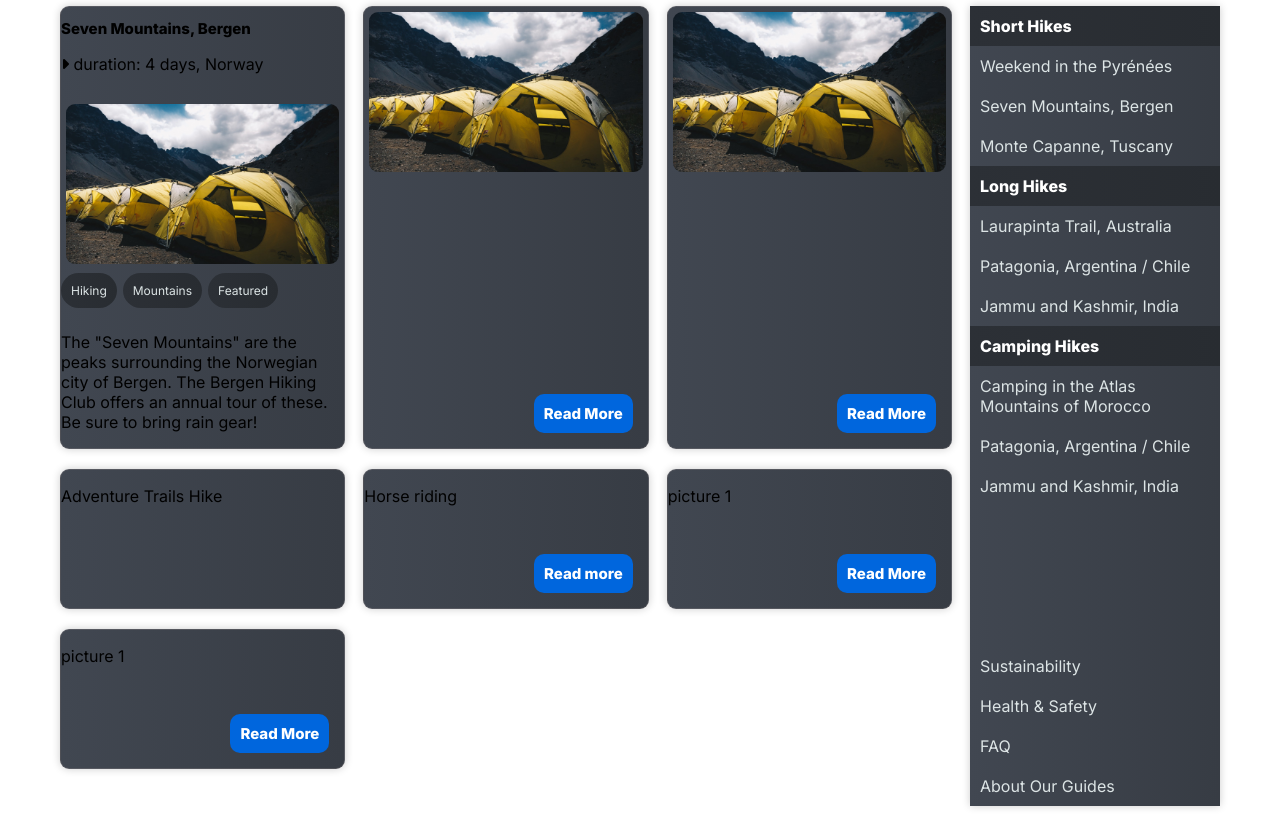
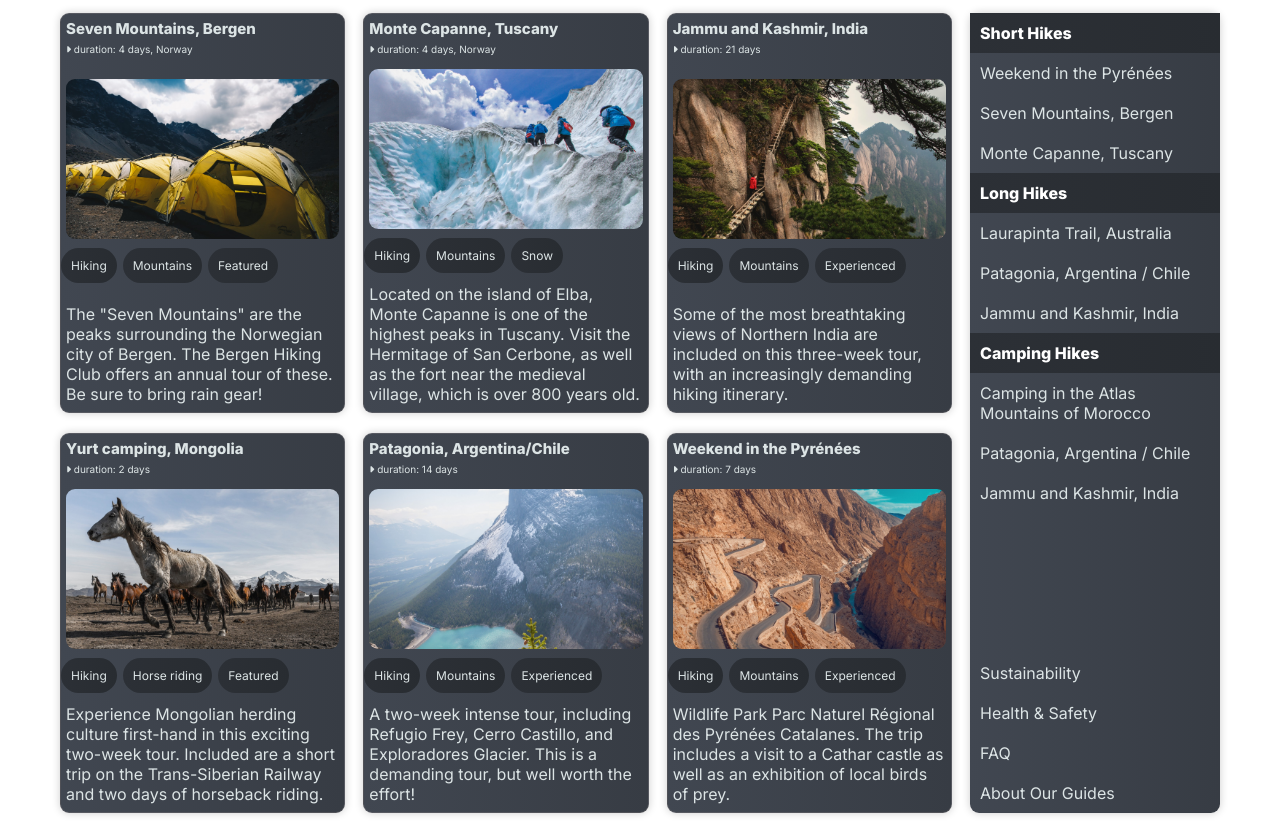
Before and after one commit to AudunTA/ATH, a plain HTML site: page hike.html in a window 1280 px wide. Shown: the part 81-914 px from the top of the page. Drawn offline with Linux system fonts and the light colour scheme.

Commit message:
fixed errors

```diff
--- a/css/hike.css
+++ b/css/hike.css
@@ -44,8 +44,23 @@ main {
   transform: scale(1.05);
 }
 .card h2 {
+  margin: 5px;
+  margin-block-start: 5px;
+  margin-block-end: 0em;
   font-size: 15px;
+  color: var(--almost-white);
 }
+.duration-text {
+  color: gray;
+  font-size: 10px;
+}
+.card p {
+  margin: 5px;
+  margin-block-start: 0.5em;
+  margin-block-end: 0.5em;
+  color: var(--almost-white);
+}
+
 .img-hikes {
   width: calc(100% - 10px);
   margin: 5px;
@@ -66,21 +81,14 @@ main {
   padding: 10px;
   border-radius: 19px;
 }
-.hike-cards-description p {
-}
 
 @media screen and (min-width: 600px) {
   .container-cards {
     grid-template-columns: 1fr 1fr;
-    grid-template-areas:
-      "card-one card-two"
-      "card-one card-four"
-      "card-six card-seven"
-      "card-five card-three";
   }
 }
 
-@media screen and (min-width: 900px) {
+@media screen and (min-width: 1080px) {
   .container-cards {
     grid-template-columns: 1fr 1fr 1fr;
   }
--- a/css/nav-header.css
+++ b/css/nav-header.css
@@ -32,7 +32,7 @@
   display: flex;
   align-items: center;
 }
-.nav-middle li {
+.nav-middle p {
   list-style-type: none;
   margin-left: 5px;
   margin-right: 5px;
--- a/css/nav-sidebar.css
+++ b/css/nav-sidebar.css
@@ -3,7 +3,7 @@
   margin: 20px;
   margin-left: 0px;
   background-image: var(--light-gradient);
-
+  border-radius: 9px;
   box-shadow: 0 0 8px 0 rgba(0, 0, 0, 0.2);
 
   display: flex;
--- a/hike.html
+++ b/hike.html
@@ -1,175 +1,230 @@
 <!DOCTYPE html>
 <html lang="en">
+
 <head>
   <meta charset="UTF-8" />
   <meta http-equiv="X-UA-Compatible" content="IE=edge" />
   <meta name="viewport" content="width=device-width, initial-scale=1.0" />
-    <link rel="stylesheet" href="/css/hike.css"/>
+  <link rel="stylesheet" href="/css/hike.css" />
   <script src="https://kit.fontawesome.com/5386c22845.js" crossorigin="anonymous"></script>
   <title>Hike - Adventure Trails Hike</title>
   <script defer src="/js/script.js"></script>
 
 </head>
+
 <body>
   <nav class="nav-header">
     <div class="nav-wrapper">
       <div class="nav-left">
-        <img src="/images/Logo.png" id="nav-header-logo">
+        <img src="/images/Logo.png" id="nav-header-logo" alt="Logo image for Adventure Hike Trails" />
       </div>
       <div class="nav-middle">
-        <li>Home</li>
-        <li>Hikes</li>
-        <li>Contact</li>
+        <p>Home</p>
+        <p>Hike</p>
+        <p>Contact</p>
       </div>
       <div class="nav-right">
         <i class="fa-solid fa-gear header-icon"></i>
         <i class="fa-solid fa-bell header-icon"></i>
         <i class="fa fa-bars header-icon" aria-hidden="true"></i>
       </div>
-        <nav class="menu-mobile" style="display:none;">
+      <nav class="menu-mobile" style="display: none">
         <div class="top-navigation">
-    <li class="subheader-sidebar">Short Hikes         <i class="fa fa-bars header-icon" aria-hidden="true"></i>
+          <ul>
+            <li class="subheader-sidebar">
+              Short Hikes
+              <i class="fa fa-bars header-icon" aria-hidden="true"></i>
             </li>
-        <ul>
             <li>Weekend in the Pyrénées</li>
             <li>Seven Mountains, Bergen</li>
             <li>Monte Capanne, Tuscany</li>
           </ul>
-
+          <ul>
             <li class="subheader-sidebar">Long Hikes</li>
-      <ul>
             <li>Laurapinta Trail, Australia</li>
             <li>Patagonia, Argentina / Chile</li>
             <li>Jammu and Kashmir, India</li>
           </ul>
+          <ul>
+            <li class="subheader-sidebar">Camping Hikes</li>
 
-    <li class="subheader-sidebar"> Camping Hikes</li>
-      <ul>
-        <li>Camping in the Atlas Mountains of Morocco
-        </li>
+            <li>Camping in the Atlas Mountains of Morocco</li>
             <li>Patagonia, Argentina / Chile</li>
             <li>Jammu and Kashmir, India</li>
           </ul>
-
+        </div>
+        <div class="bottom-navigation">
+          <ul>
+            <li>Sustainability</li>
+            <li>Health & Safety</li>
+            <li>FAQ</li>
+            <li>About Our Guides</li>
           </ul>
         </div>
-          <div class="bottom-navigation">
-            <li>
-              <li>
-                Sustainability
-              </li>
-              <li>
-                Health & Safety
-              </li>
-              <li>
-                FAQ
-              </li>
-              <li>
-                About Our Guides
-              </li>
-            </li>
+      </nav>
     </div>
-        </nav>
-
-      </div>
-
   </nav>
   <main>
     <div class="container-cards">
       <div class="card picture-one">
         <div class="hike-card-info">
           <h2>Seven Mountains, Bergen</h2>
-            <p><i class="fa-solid fa-caret-right"></i> duration: 4 days, Norway</p>
+          <p class="duration-text"><i class="fa-solid fa-caret-right"></i> duration: 4 days, Norway</p>
         </div>
         <div class="hike-card-layer-image">
-            <img src="/images/camping-tents.jpg" class="img-hikes">
+          <img src="/images/camping-tents.jpg" class="img-hikes" alt="">
           <div class="tags-container">
             <p>Hiking</p>
             <p>Mountains</p>
             <p>Featured</p>
           </div>
         </div>
-
         <div class="hike-cards-description">
           <p>The "Seven Mountains" are the peaks surrounding the Norwegian city of Bergen.
             The Bergen Hiking Club offers an annual tour of these. Be sure to bring rain gear!
           </p>
         </div>
-
       </div>
-        <div class="card picture-two">
-          <img src="/images/camping-tents.jpg" class="img-hikes">
-          <button id="btn_readMore" type="submit">Read More</button>
-        </div>
-        <div class="card picture-three">
-          <img src="/images/camping-tents.jpg" class="img-hikes">
-          <button id="btn_readMore" type="submit">Read More</button>
-        </div>
-        <div class="card picture-four">
-          <p>Adventure
-            Trails
-            Hike
-          </p>
-
-        </div>
-        <div class="card picture-five">
-            <p>Horse riding</p>
-            <button id="btn_readMore">Read more</button>
 
 
+      <div class="card picture-two">
+        <div class="hike-card-info">
+          <h2>Monte Capanne, Tuscany</h2>
+          <p class="duration-text"><i class="fa-solid fa-caret-right"></i> duration: 4 days, Norway</p>
         </div>
-        <div class="card picture-six">
-          <p>picture 1</p>
-          <button id="btn_readMore" type="submit">Read More</button>
+        <div class="hike-card-layer-image">
+          <img src="/images/ice-mountains.jpg" class="img-hikes" alt="Seven Mountains, Bergen Norway">
+          <div class="tags-container">
+            <p>Hiking</p>
+            <p>Mountains</p>
+            <p>Snow</p>
           </div>
-        <div class="card picture-seven">
-          <p>picture 1</p>
-          <button id="btn_readMore" type="submit">Read More</button>
         </div>
+        <div class="hike-cards-description">
+          <p>Located on the island of Elba, Monte Capanne is one of the highest peaks in Tuscany. Visit the Hermitage of
+            San Cerbone,
+            as well as the fort near the medieval village, which is over 800 years old.
+          </p>
+        </div>
+      </div>
+
+
+      <div class="card picture-one">
+        <div class="hike-card-info">
+          <h2>Jammu and Kashmir, India</h2>
+          <p class="duration-text"><i class="fa-solid fa-caret-right"></i> duration: 21 days</p>
+        </div>
+        <div class="hike-card-layer-image">
+          <img src="/images/india.jpg" class="img-hikes" alt="image of Jammu and Kashmir, India">
+          <div class="tags-container">
+            <p>Hiking</p>
+            <p>Mountains</p>
+            <p>Experienced</p>
+          </div>
+        </div>
+        <div class="hike-cards-description">
+          <p>Some of the most breathtaking views of Northern India are included on this three-week tour,
+            with an increasingly demanding hiking itinerary.
+          </p>
+        </div>
+      </div>
+
+
+      <div class="card picture-two">
+        <div class="hike-card-info">
+          <h2>Yurt camping, Mongolia</h2>
+          <p class="duration-text"><i class="fa-solid fa-caret-right"></i> duration: 2 days</p>
+        </div>
+        <div class="hike-card-layer-image">
+          <img src="/images/horses.jpg" class="img-hikes" alt="image of horse in Yurt camping">
+          <div class="tags-container">
+            <p>Hiking</p>
+            <p>Horse riding</p>
+            <p>Featured</p>
+          </div>
+        </div>
+        <div class="hike-cards-description">
+          <p>Experience Mongolian herding culture first-hand in this exciting two-week tour.
+            Included are a short trip on the Trans-Siberian Railway and two days of horseback riding.
+          </p>
+        </div>
+      </div>
+
+
+      <div class="card picture-two">
+        <div class="hike-card-info">
+          <h2>Patagonia, Argentina/Chile</h2>
+          <p class="duration-text"><i class="fa-solid fa-caret-right"></i> duration: 14 days</p>
+        </div>
+        <div class="hike-card-layer-image">
+          <img src="/images/kalen-emsley-99659-unsplash.jpg" class="img-hikes" alt="image Patagonia">
+          <div class="tags-container">
+            <p>Hiking</p>
+            <p>Mountains</p>
+            <p>Experienced</p>
+          </div>
+        </div>
+        <div class="hike-cards-description">
+          <p>A two-week intense tour, including Refugio Frey, Cerro Castillo,
+            and Exploradores Glacier. This is a demanding tour, but well worth the effort!
+          </p>
+        </div>
+      </div>
+
+
+      <div class="card picture-two">
+        <div class="hike-card-info">
+          <h2>Weekend in the Pyrénées</h2>
+          <p class="duration-text"><i class="fa-solid fa-caret-right"></i> duration: 7 days</p>
+        </div>
+        <div class="hike-card-layer-image">
+          <img src="/images/hassan-ouajbir-412010-unsplash.jpg" class="img-hikes"
+            alt="image for weekend in the pyrenees">
+          <div class="tags-container">
+            <p>Hiking</p>
+            <p>Mountains</p>
+            <p>Experienced</p>
+          </div>
+        </div>
+        <div class="hike-cards-description">
+          <p>Wildlife Park Parc Naturel Régional des Pyrénées Catalanes.
+            The trip includes a visit to a Cathar castle as well as an exhibition of local birds of prey.
+          </p>
+        </div>
+      </div>
+
     </div>
     <nav id="sidebar">
       <div class="top-navigation">
+        <ul>
           <li class="subheader-sidebar">Short Hikes</li>
-      <ul>
           <li>Weekend in the Pyrénées</li>
           <li>Seven Mountains, Bergen</li>
           <li>Monte Capanne, Tuscany</li>
         </ul>
-
+        <ul>
           <li class="subheader-sidebar">Long Hikes</li>
-    <ul>
           <li>Laurapinta Trail, Australia</li>
           <li>Patagonia, Argentina / Chile</li>
           <li>Jammu and Kashmir, India</li>
         </ul>
-
-  <li class="subheader-sidebar"> Camping Hikes</li>
         <ul>
-      <li>Camping in the Atlas Mountains of Morocco
-      </li>
+          <li class="subheader-sidebar">Camping Hikes</li>
+          <li>Camping in the Atlas Mountains of Morocco</li>
           <li>Patagonia, Argentina / Chile</li>
           <li>Jammu and Kashmir, India</li>
         </ul>
-
-</ul>
       </div>
       <div class="bottom-navigation">
-          <li>
-            <li>
-              Sustainability
-            </li>
-            <li>
-              Health & Safety
-            </li>
-            <li>
-              FAQ
-            </li>
-            <li>
-              About Our Guides
-            </li>
-          </li>
+        <ul>
+          <li>Sustainability</li>
+          <li>Health & Safety</li>
+          <li>FAQ</li>
+          <li>About Our Guides</li>
+        </ul>
       </div>
     </nav>
   </main>
 </body>
+
 </html>
```
Also changed, not shown: index.html (+48 -81 lines), images/hassan-ouajbir-412010-unsplash.jpg (added), images/india.jpg (added). Lines whose indentation alone changed are shown as unchanged.
